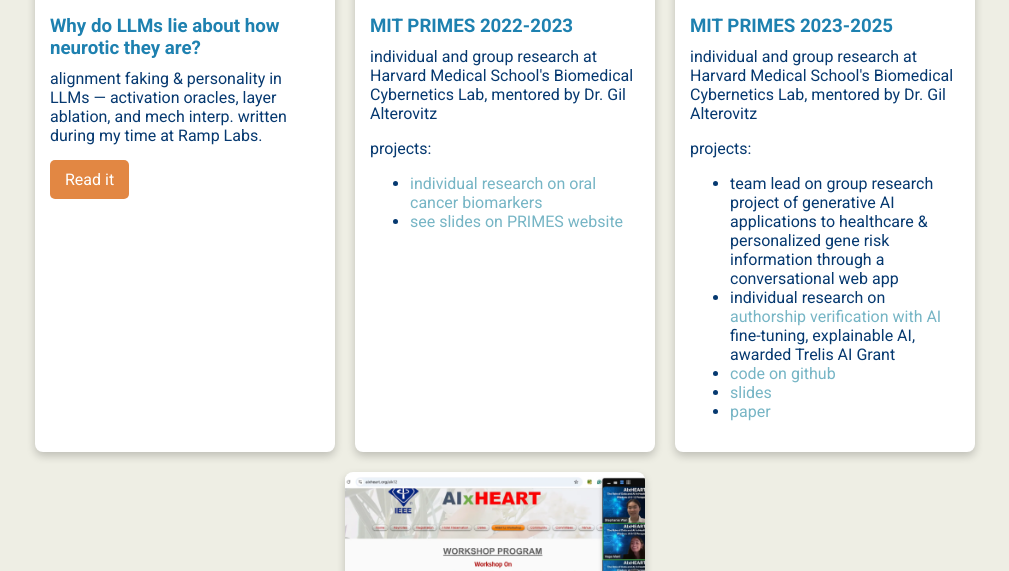
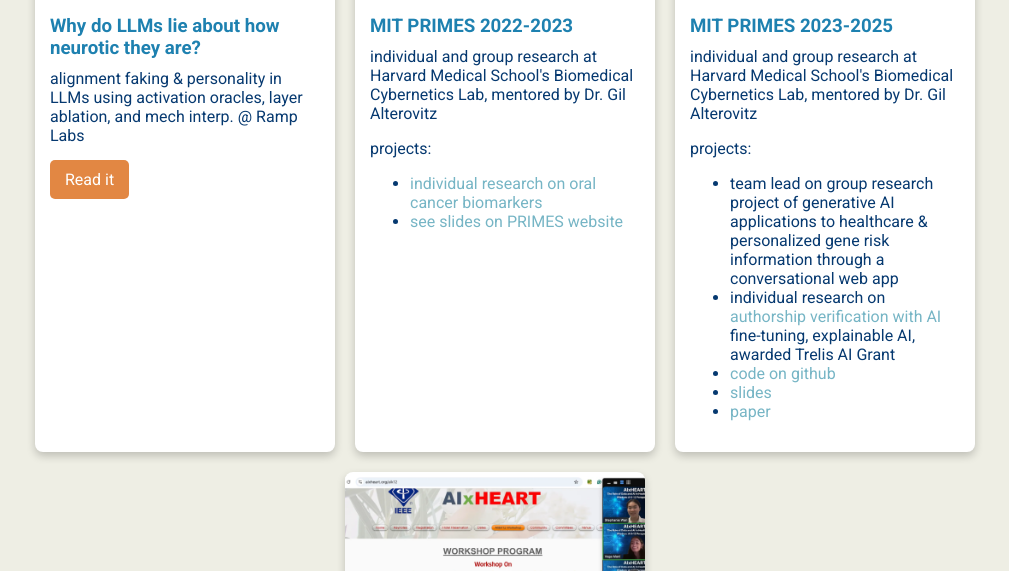
Before and after one commit to swan-07/swan-07.github.io, a Jekyll site: the page built from research.html, in a window 1280 px wide and 900 px high, cut to the strip 329-900 px from the top of the window. Shown: the whole strip, without its empty margins (135-1144 px from the left). Built offline with Jekyll 4.4.1, drawn with Linux system fonts in a browser that asks for light colours.

Commit message:
Update LLM personality card description
Co-Authored-By: Claude Opus 4.8 (1M context) <noreply@anthropic.com>

```diff
--- a/research.html
+++ b/research.html
@@ -8,7 +8,7 @@ title: Research
       <div class="card-content">
         <h3 class="card-title">Why do LLMs lie about how neurotic they are?</h3>
         <p class="card-description">
-          alignment faking &amp; personality in LLMs — activation oracles, layer ablation, and mech interp. written during my time at Ramp Labs.
+          alignment faking &amp; personality in LLMs using activation oracles, layer ablation, and mech interp. @ Ramp Labs
         </p>
         <a href="https://www.notion.so/Why-do-LLMs-lie-about-how-neurotic-they-are-pre-release-3a5a4910934080e3b250c2b307580c12" class="card-link" target="_blank">Read it</a>
       </div>
```
